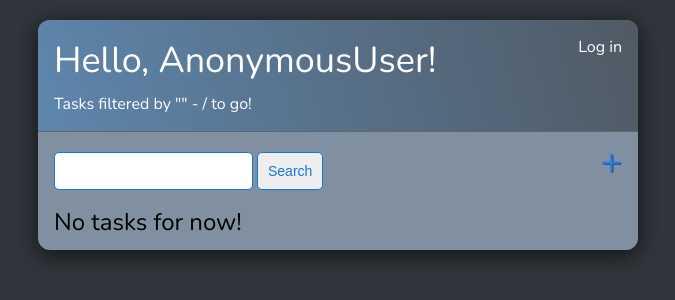
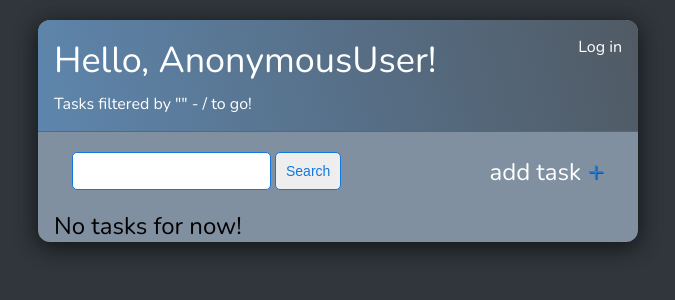
Before and after one commit to FilipTarajko/todo_list_django, a Django app: template base/templates/base/task_list.html in a window 1280 px wide. Shown: the top 300 px of the page, without its empty margins (302-977 px from the left). Run offline with Django 4.2, Linux system fonts and the light colour scheme; the template is opened without the code that fills it, so the values that code supplies are empty.

Commit message:
improve styling, make styling more consistent

```diff
--- a/base/static/base/styles.css
+++ b/base/static/base/styles.css
@@ -27,7 +27,7 @@ td {
   margin-top: 20px;
   background-color: var(--container-bgcolor);
   border-radius: 12px 12px 12px 12px;
-  padding: 0px 0px 12px 0px;
+  /* padding: 0px 0px 12px 0px; */
   box-shadow: 0 4px 24px 0 rgba(0, 0, 0, 0.4), 0 6px 20px 0 rgba(0, 0, 0, 0.3);
 }
 
@@ -51,9 +51,10 @@ header a {
   column-gap: 8px;
   grid-template-areas: "completion title description deletion";
   grid-template-columns: auto 2fr 3fr auto;
-  padding: 20px;
+  padding: 20px 34px;
   background-color: var(--container-bgcolor);
   border-top: 1px solid var(--task-border-top-color);
+  border-radius: 0px 0px 12px 12px;
 }
 
 .task-title {
@@ -111,13 +112,21 @@ header a {
   display: flex;
   justify-content: space-between;
   align-items: center;
-  padding: 0px 16px 16px;
+  padding: 0px 34px 20px;
+}
+
+#add-link-parent {
+  margin-top: 10px;
 }
 
 #add-link {
-  color: var(--task-add-plus-color);
+  display: block;
+  margin-top: 10px;
   text-decoration: none;
-  font-size: 36px;
+  font-size: 24px;
+}
+
+#add-link-plus {
   text-shadow: var(--task-add-plus-shadow);
 }
 
@@ -156,7 +165,7 @@ label {
   display: block;
   border-top: 1px solid var(--task-border-top-color);
   display: flex;
-  padding: 20px 20px;
+  padding: 20px 34px;
 }
 
 .settings a:first-child {
@@ -168,5 +177,9 @@ label {
 }
 
 .card-body {
-  padding: 20px;
+  padding: 20px 20px 20px 20px;
 }
+
+.card-body-as-p {
+  padding: 0px 0px 20px 34px;
+}
--- a/base/templates/base/login.html
+++ b/base/templates/base/login.html
@@ -7,7 +7,7 @@
   <h1>Log in</h1>
 </header>
 
-<div class="card-body">
+<div class="card-body-as-p">
   <form method="POST">
     {% csrf_token %} {{form.as_p}}
     <input class="button" type="submit" value="Login" />
--- a/base/templates/base/task_confirm_delete.html
+++ b/base/templates/base/task_confirm_delete.html
@@ -9,7 +9,7 @@
   </div>
   <a href="{% url 'tasks' %}">&#8592; back</a>
 </header>
-<div class="card-body">
+<div class="card-body-as-p">
   <form method="POST">
     {% csrf_token %}
     <p>Are you sure you want to delete the "{{task}}" task?</p>
--- a/base/templates/base/task_form.html
+++ b/base/templates/base/task_form.html
@@ -14,11 +14,11 @@
   <a href="{% url 'tasks' %}">&#8592; back</a>
 </header>
 
-<div class="card-body">
+<div class="card-body-as-p">
   <form method="POST" action="">
     {% csrf_token %}
     <!-- ^ against c-s req forgery-->
-    {{form.as_p}}
+    <div class="text">{{form.as_p}}</div>
     <input class="button" type="submit" value="Submit" />
     <a class="button" href="{% url 'tasks' %}">Cancel</a>
   </form>
--- a/base/templates/base/task_list.html
+++ b/base/templates/base/task_list.html
@@ -26,7 +26,11 @@
     <input type="text" name="search-area" value="{{search_input}}" />
     <input style="margin-left: 4px" class="button" type="submit" value="Search" />
   </form>
-  <a id="add-link" href="{% url 'task-create' %}">&#x2b;</a>
+  <div id="add-link-parent">
+    <a id="add-link" class="text" href="{% url 'task-create' %}"
+      >add task <span id="add-link-plus" style="font-size: 28px; color: var(--task-add-plus-color)">&#x2b;</span></a
+    >
+  </div>
 </div>
 
 <div>
```
Also changed, not shown: base/templates/base/register.html (+13 -7 lines).
